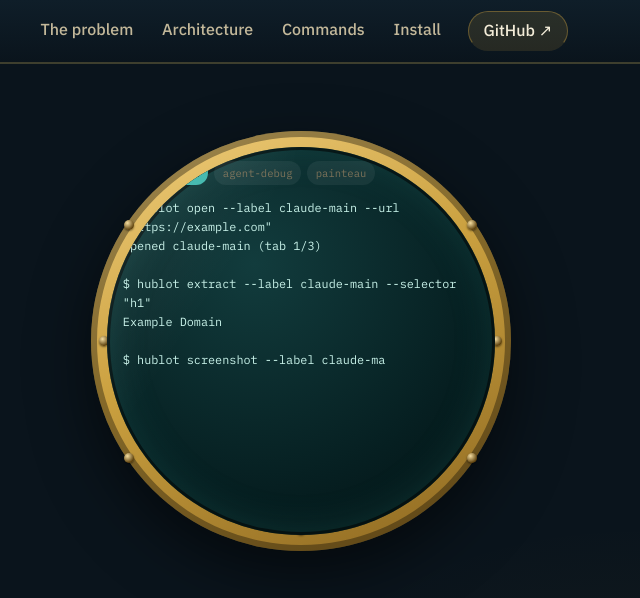
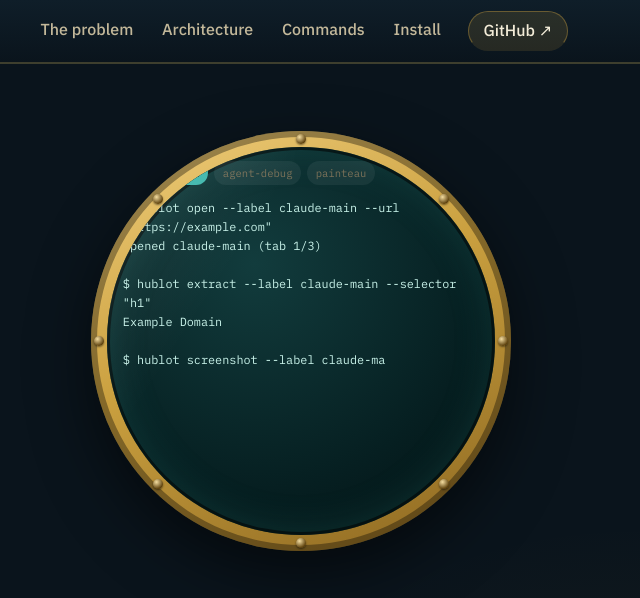
Before and after one commit to bzhzion/hublot, a website: page site/index.html in a window 1280 px wide. Shown: the top 598 px of the page, 640-1280 px from the left. Drawn offline with Linux system fonts and the light colour scheme.

Commit message:
Corrige la position des rivets du hublot dans le hero
Les positions etaient approximatives (pourcentages devines sur une boite
carree) et ne tombaient pas exactement sur l'anneau. Recalculees en
sin/cos a mi-bande, tous les 45 degres depuis le haut, meme methode que
assets/hublot-mark.svg.

```diff
--- a/site/styles.css
+++ b/site/styles.css
@@ -402,43 +402,43 @@
   border-radius: 50%;
   background: radial-gradient(circle at 35% 30%, #f4dda0, #5f430f 70%);
   box-shadow: 0 1px 2px rgba(0, 0, 0, 0.5);
+  transform: translate(-50%, -50%);
 }
 
+/* Centered on the ring's mid-band radius (frame radius minus half the 16px
+   padding), placed every 45 degrees from the top via sin/cos, same method
+   used for assets/hublot-mark.svg so the two stay in sync. */
 .porthole-rivets span:nth-child(1) {
-  top: 4%;
+  top: 1.90%;
   left: 50%;
-  transform: translateX(-50%);
 }
 .porthole-rivets span:nth-child(2) {
-  top: 21%;
-  right: 8%;
+  top: 15.98%;
+  left: 84.02%;
 }
 .porthole-rivets span:nth-child(3) {
   top: 50%;
-  right: 2%;
-  transform: translateY(-50%);
+  left: 98.10%;
 }
 .porthole-rivets span:nth-child(4) {
-  bottom: 21%;
-  right: 8%;
+  top: 84.02%;
+  left: 84.02%;
 }
 .porthole-rivets span:nth-child(5) {
-  bottom: 4%;
+  top: 98.10%;
   left: 50%;
-  transform: translateX(-50%);
 }
 .porthole-rivets span:nth-child(6) {
-  bottom: 21%;
-  left: 8%;
+  top: 84.02%;
+  left: 15.98%;
 }
 .porthole-rivets span:nth-child(7) {
   top: 50%;
-  left: 2%;
-  transform: translateY(-50%);
+  left: 1.90%;
 }
 .porthole-rivets span:nth-child(8) {
-  top: 21%;
-  left: 8%;
+  top: 15.98%;
+  left: 15.98%;
 }
 
 .porthole-glass {
```
